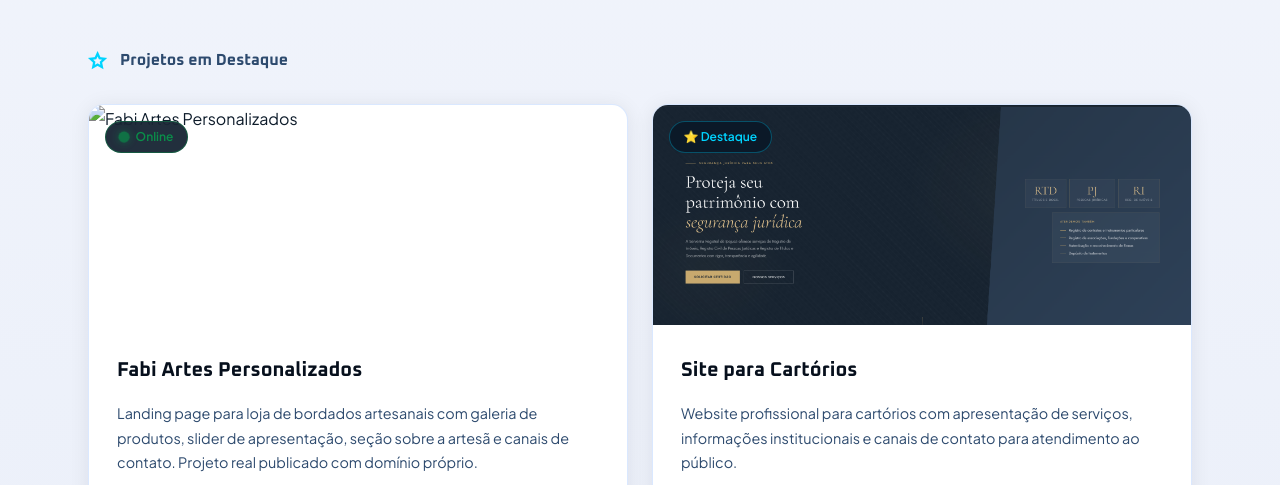
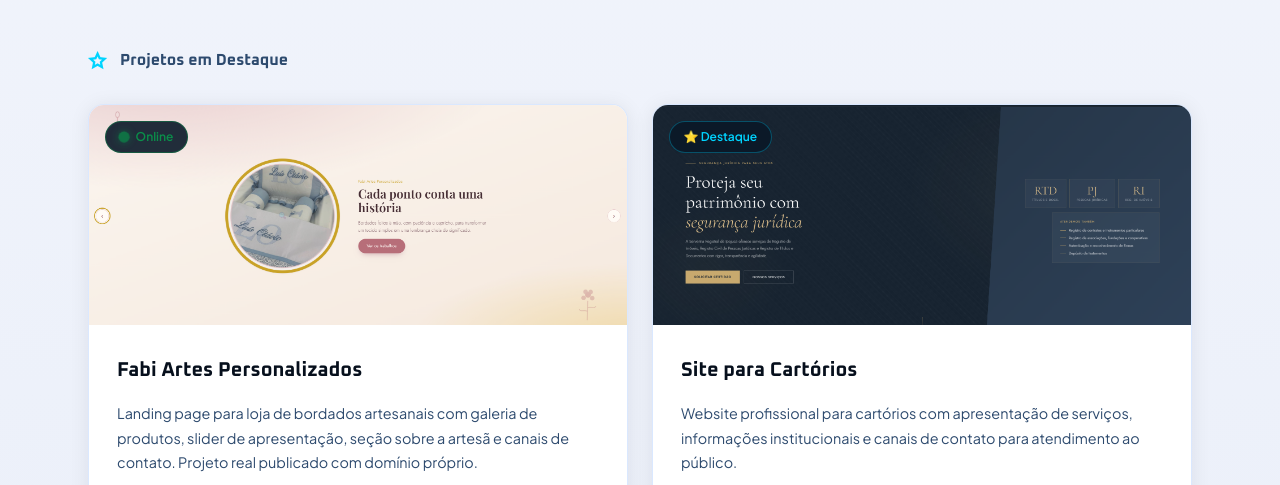
Before and after one commit to brunoavm/Portifolio, a plain HTML site: page Portifolio/index.html in a window 1280 px wide. Shown: the part 3603-4088 px from the top of the page. Drawn offline with nearby package versions, Linux system fonts and the light colour scheme; animation ran at ten frames a second.

Commit message:
Update index.html

```diff
--- a/Portifolio/index.html
+++ b/Portifolio/index.html
@@ -586,7 +586,7 @@
         <!-- ===== CARD DESTAQUE: FABI ARTES ===== -->
         <article class="card-projeto-destaque" data-categoria="destaque">
           <div class="projeto-destaque-imagem">
-            <img src="assets/img/fabi-artes.png" alt="Fabi Artes Personalizados" loading="lazy" />
+            <img src="assets/img/bordados.png" alt="Fabi Artes Personalizados" loading="lazy" />
             <div class="projeto-overlay">
               <div class="projeto-overlay-links">
                 <a href="https://fabiartes.com.br" target="_blank" rel="noopener" class="overlay-btn">
```
